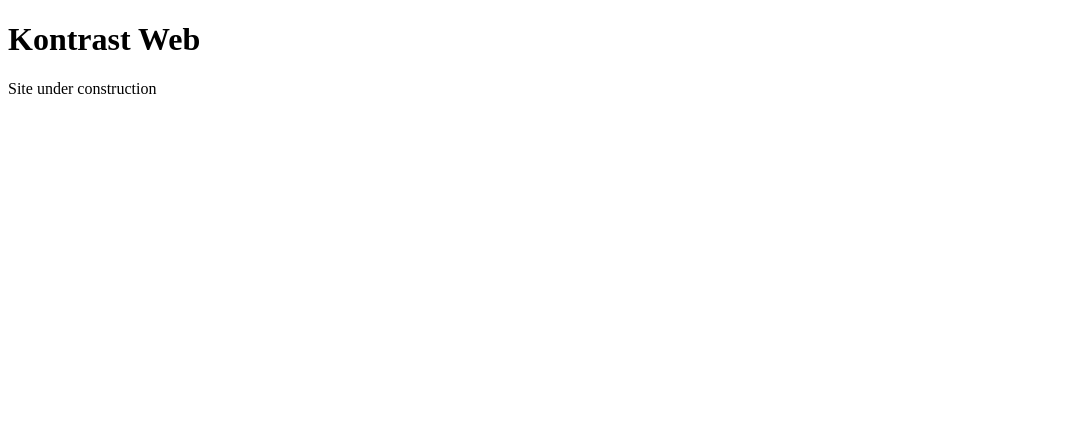
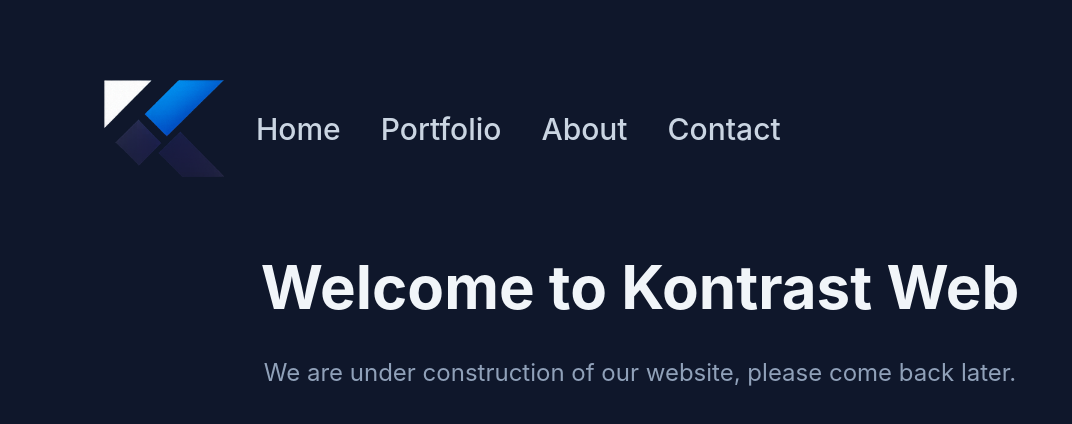
Before and after one commit to jxakim/vercel-test, a SvelteKit app: page / in a window 1280 px wide. Shown: the top 424 px of the page, without its empty margins (0-1072 px from the left). Built offline with nearby package versions, Linux system fonts and the light colour scheme.

Commit message:
Added tailwind styling and some content

```diff
--- a/package.json
+++ b/package.json
@@ -15,8 +15,10 @@
 		"@sveltejs/adapter-auto": "^7.0.1",
 		"@sveltejs/kit": "^2.57.0",
 		"@sveltejs/vite-plugin-svelte": "^7.0.0",
+		"@tailwindcss/vite": "^4.3.0",
 		"svelte": "^5.55.2",
 		"svelte-check": "^4.4.6",
+		"tailwindcss": "^4.3.0",
 		"typescript": "^6.0.2",
 		"vite": "^8.0.7"
 	}
--- /dev/null
+++ b/src/app.css
@@ -0,0 +1,11 @@
+@import 'tailwindcss';
+
+html,
+body {
+	min-height: 100%;
+}
+
+body {
+	margin: 0;
+	background-color: #0f172a;
+}
--- a/src/routes/+layout.svelte
+++ b/src/routes/+layout.svelte
@@ -1,4 +1,5 @@
 <script lang="ts">
+	import '../app.css';
 	import favicon from '$lib/assets/favicon.png';
 
 	let { children } = $props();
--- a/src/routes/+page.svelte
+++ b/src/routes/+page.svelte
@@ -1,2 +1,30 @@
-<h1>Kontrast Web</h1>
-<p>Site under construction</p>
+<script lang="ts">
+	import logo from '$lib/assets/favicon.png';
+</script>
+
+<main
+	class="min-h-screen bg-slate-900 text-slate-100"
+>
+	<nav class="pt-20 pl-20 ">
+		<div class="flex w-full items-center justify-start gap-8 px-6">
+			<a
+				href="/"
+				class="inline-flex transition duration-200 hover:-translate-y-0.5 hover:scale-[1.02]"
+			>
+				<img src={logo} alt="Kontrast Web Logo" class="w-14 sm:w-16 md:w-30" />
+			</a>
+
+			<ul class="flex w-fit items-center gap-5 text-xl font-medium text-slate-300 sm:gap-10 sm:text-3xl">
+				<li><a href="/" class="transition hover:text-white">Home</a></li>
+				<li><a href="/" class="transition hover:text-white">Portfolio</a></li>
+				<li><a href="/" class="transition hover:text-white">About</a></li>
+				<li><a href="/" class="transition hover:text-white">Contact</a></li>
+			</ul>
+		</div>
+	</nav>
+
+	<section class="mx-auto flex w-full max-w-5xl flex-col items-center gap-6 px-6 py-20 text-center sm:gap-10 sm:px-20">
+        <h1 class="text-4xl font-bold sm:text-5xl md:text-6xl">Welcome to Kontrast Web</h1>
+        <p class="text-lg text-slate-400 sm:text-xl md:text-2xl">We are under construction of our website, please come back later.</p>
+	</section>
+</main>
--- a/vite.config.ts
+++ b/vite.config.ts
@@ -1,6 +1,7 @@
 import { sveltekit } from '@sveltejs/kit/vite';
+import tailwindcss from '@tailwindcss/vite';
 import { defineConfig } from 'vite';
 
 export default defineConfig({
-	plugins: [sveltekit()]
+	plugins: [tailwindcss(), sveltekit()]
 });
```
Also changed, not shown: src/lib/assets/Kontrast-long.png (added), 1 other file (tests, documents, lock files or other folders).
